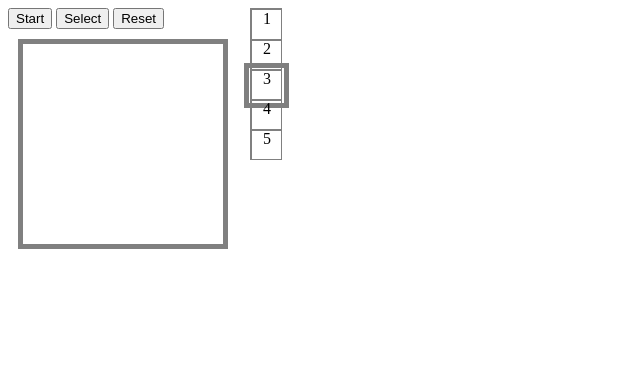
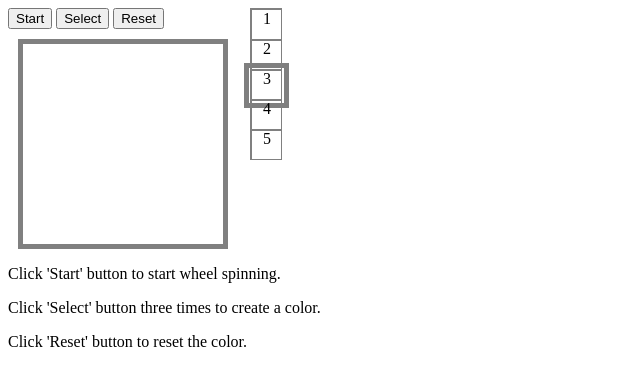
Before and after one commit to RainMonster/RainMonster, a plain HTML site: page index.html in a window 1280 px wide. Shown: the whole page, without its empty margins (0-640 px from the left). Drawn offline with Linux system fonts and the light colour scheme.

Commit message:
Small usability fixes

```diff
--- a/index.html
+++ b/index.html
@@ -14,5 +14,8 @@
 		<div id="colorBox">
 		</div>
 		<p id="colorLabel"></p>
+		<p>Click 'Start' button to start wheel spinning.</p>
+		<p>Click 'Select' button three times to create a color.</p>
+		<p>Click 'Reset' button to reset the color.</p>
 	</body>
 </html>
--- a/script.js
+++ b/script.js
@@ -65,6 +65,8 @@ function select()
   colorLabel.innerHTML = colorArr;
   spin();
   if (colorArr.length == 3) {
+    clearInterval(intervalId);
+    spinning = false;
     colorBox.style.backgroundColor = "rgb("+colorArr[0]+","+colorArr[1]+","+colorArr[2]+")";
   }
 
```
